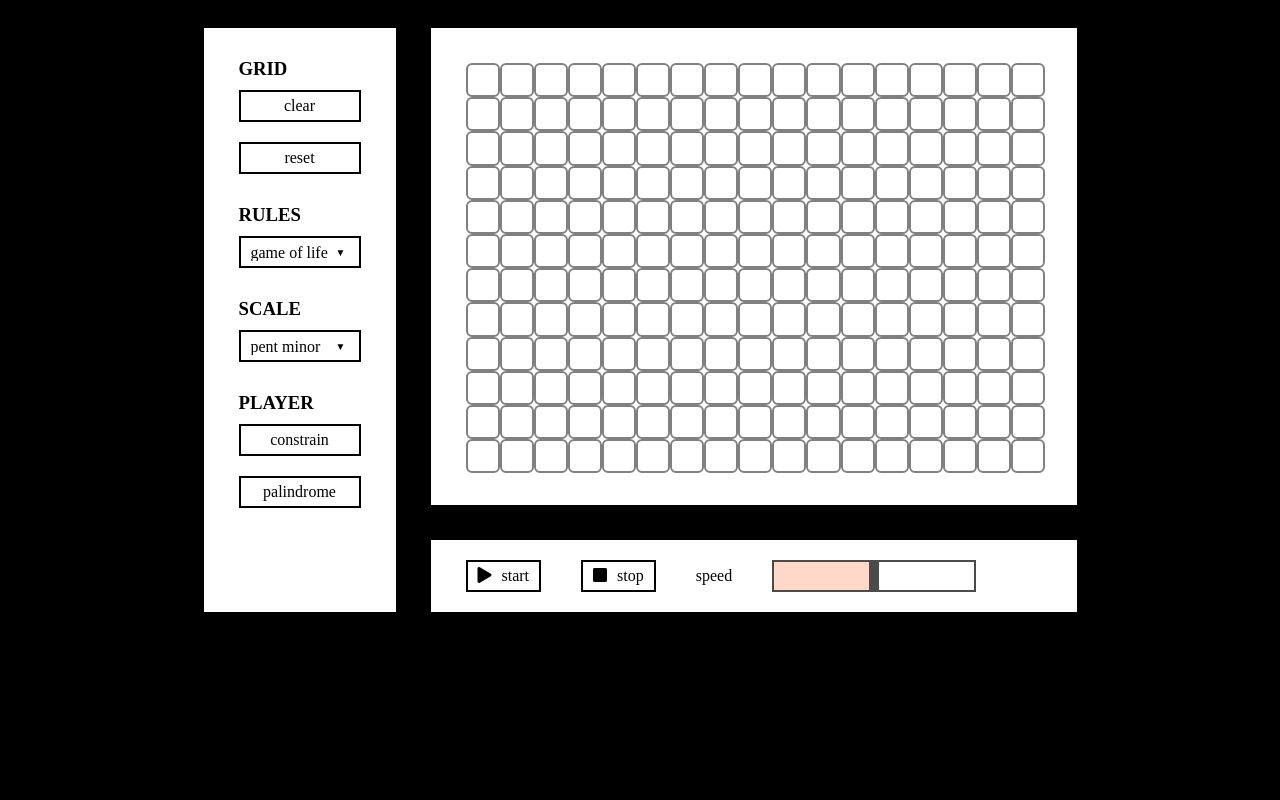
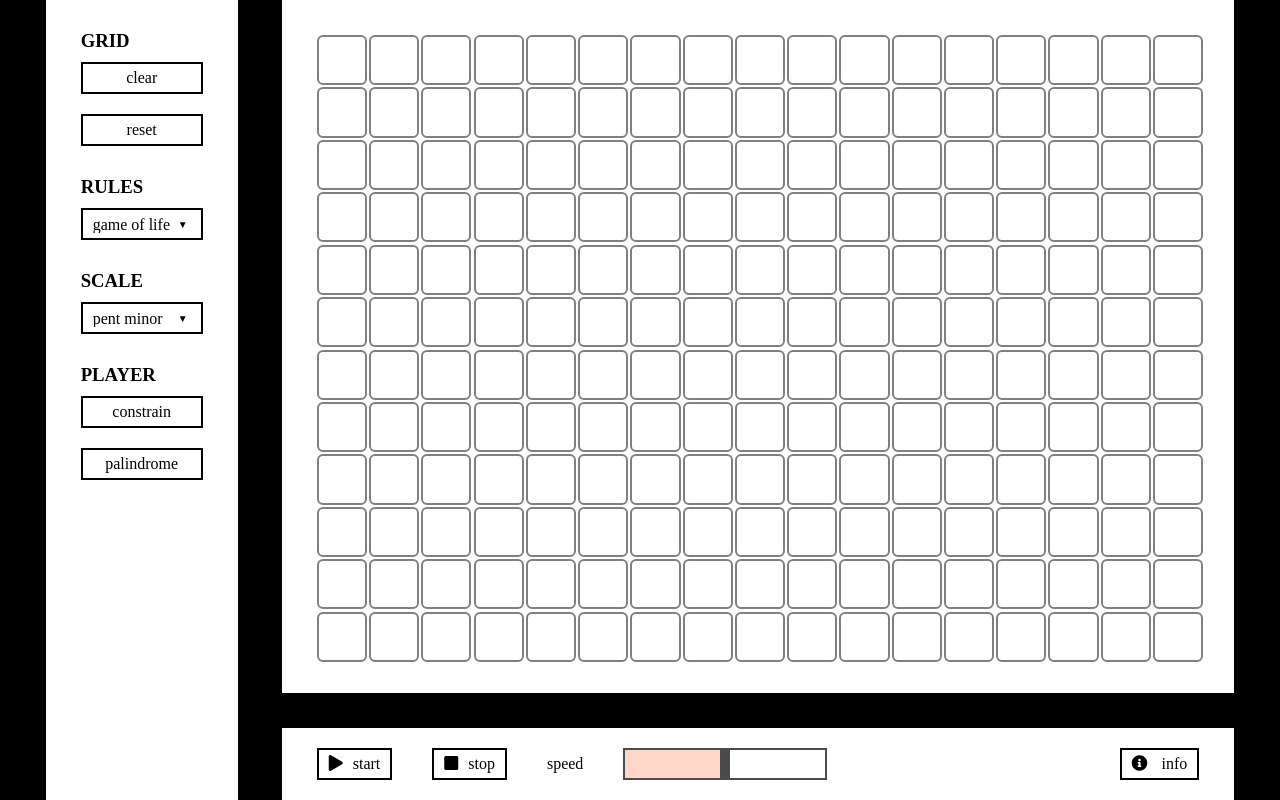
Before and after one commit to jonasohland/cellularautomata-preview, a website built with webpack: page src/index.html in a window 1280 px wide. Built offline with nearby package versions, Linux system fonts and the light colour scheme; no server answers.

Commit message:
make app fill horizontal space

```diff
--- a/src/app.html
+++ b/src/app.html
@@ -20,8 +20,8 @@
        </div>
     </div>
 </div>
-<div class="flex col align-center justify-center">
-    <div class="flex mt-2 center" style="width: fit-content;">
+<div class="flex col align-center justify-center m-0">
+    <div class="flex center m-0" style="width: fit-content;">
         <div class="flex col px-3 py-2 mr-3 bg-white">
             <h3 class="my-1">GRID</h3>
             <button onclick="clearcells()" class="mb-2">clear</button>
@@ -32,7 +32,6 @@
                 <select id="ruleselect">
                 </select>
             </div>
-            <!--<button class="ml-1" onclick="showruleinfo()">?</button>-->
             </div>
             <h3 class="my-1">SCALE</h3>
             <div class="select-wrapper mb-2">
@@ -47,12 +46,9 @@
                 palindrome
             </button>
             <div class="spacer"></div>
-            <!--<button onclick="exportgrid()">
-                share
-            </button>-->
         </div>
-        <div>
-            <div class="grid-container bg-white px-3 py-3" id="grid"></div>
+        <<div>
+            <div class="grid-container bg-white p-3" id="grid"></div>
             <div class="grid-footer flex bg-white px-3 mt-3">
                 <button onclick="startaudio()" class="mr-2 my-2 center">
                     <i class="fas fa-play pr-1"></i>start
@@ -71,9 +67,9 @@
                 <div class="spacer">
 
                 </div>
-                <!--<button class="ml-2 my-2 center">
+                <button class="ml-2 my-2 center">
                     <i class="fas fa-info-circle pr-1"></i> info
-                </button>-->
+                </button>
             </div>
         </div>
         <!--<div class="flex col px-3 py-3 ml-2 bg-white" style="max-width: 400px">
--- a/src/js/index.js
+++ b/src/js/index.js
@@ -12,7 +12,7 @@ import 'inconsolata-fontface';
 import Automata from './cellular_automata';
 import Sharing from './sharing';
 
-import { Player, PlayMode } from './player'
+import { Player } from './player'
 
 window.onload = () => {
 
--- a/src/js/player.js
+++ b/src/js/player.js
@@ -126,8 +126,9 @@ export class Player {
                 else {
                     let first_alive = this._automata.nextColWithAliveCells(0);
                     if (first_alive != -1) {
-                        this._current_col = first_alive;
                         this._gen_loop();
+                        this._current_col = this._automata.nextColWithAliveCells(0);
+
                     }
                     else
                         this._advance_play_head_default();
--- a/src/style/grid.css
+++ b/src/style/grid.css
@@ -1,24 +1,36 @@
+* {
+    margin: 0;
+    padding: 0;
+}
+
 body {
     background-color: black;
 }
 
 .grid-footer {
-    width: 45vw;
+
+    --rows: 12;
+    --cols: 17;
+    --height: calc(100vmin - 70px - 72px - 35px);
+
+
+    width: calc(var(--cols) / var(--rows) * var(--height));
 }
 
 .grid-container {
 
     --rows: 12;
     --cols: 17;
-    --width: 45vw;
+    --height: calc(100vmin - 70px - 72px - 35px);
     --spacing: 11;
     --percent-unit: 1%;
 
     display: grid;
 
-    width: var(--width);
-    height: calc(var(--rows) / var(--cols) * var(--width));
-    /* height: 90vh; */
+    margin: 0;
+
+    width: calc(var(--cols) / var(--rows) * var(--height));
+    height: var(--height);
 
     grid-template-rows: repeat(var(--rows), calc((100 - var(--spacing)) / var(--rows) * var(--percent-unit)));
     grid-template-columns: repeat(var(--cols), calc((100 - var(--spacing)) / var(--cols) * var(--percent-unit)));
```
